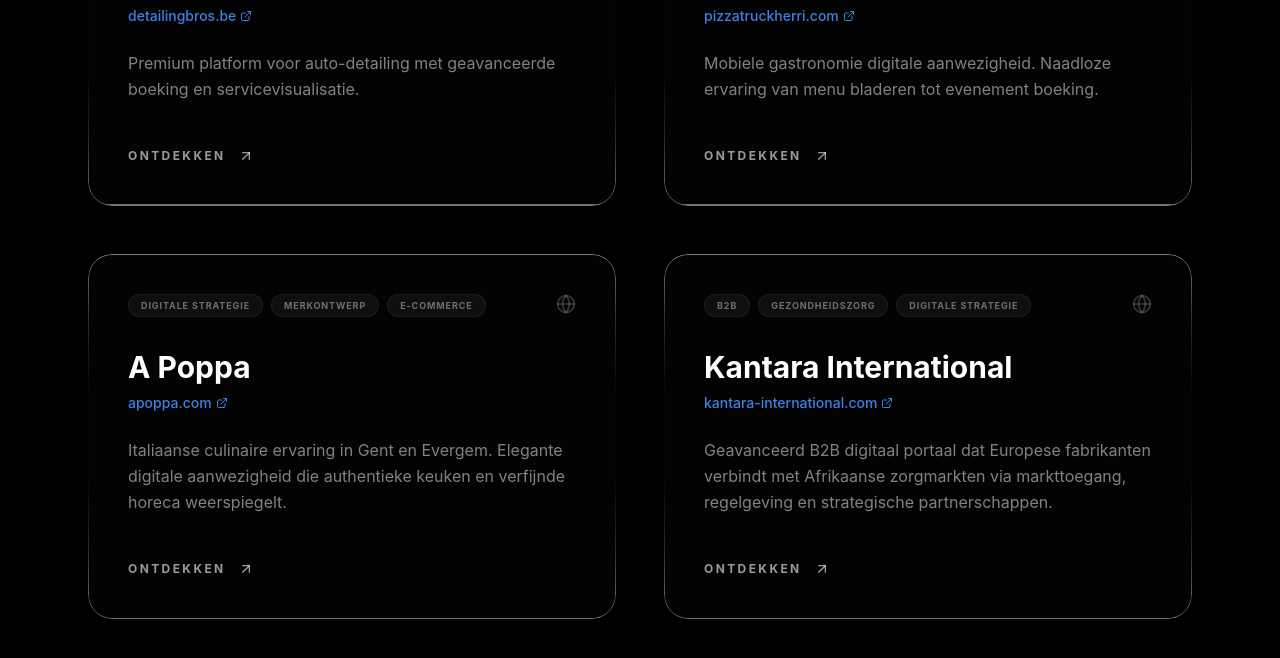
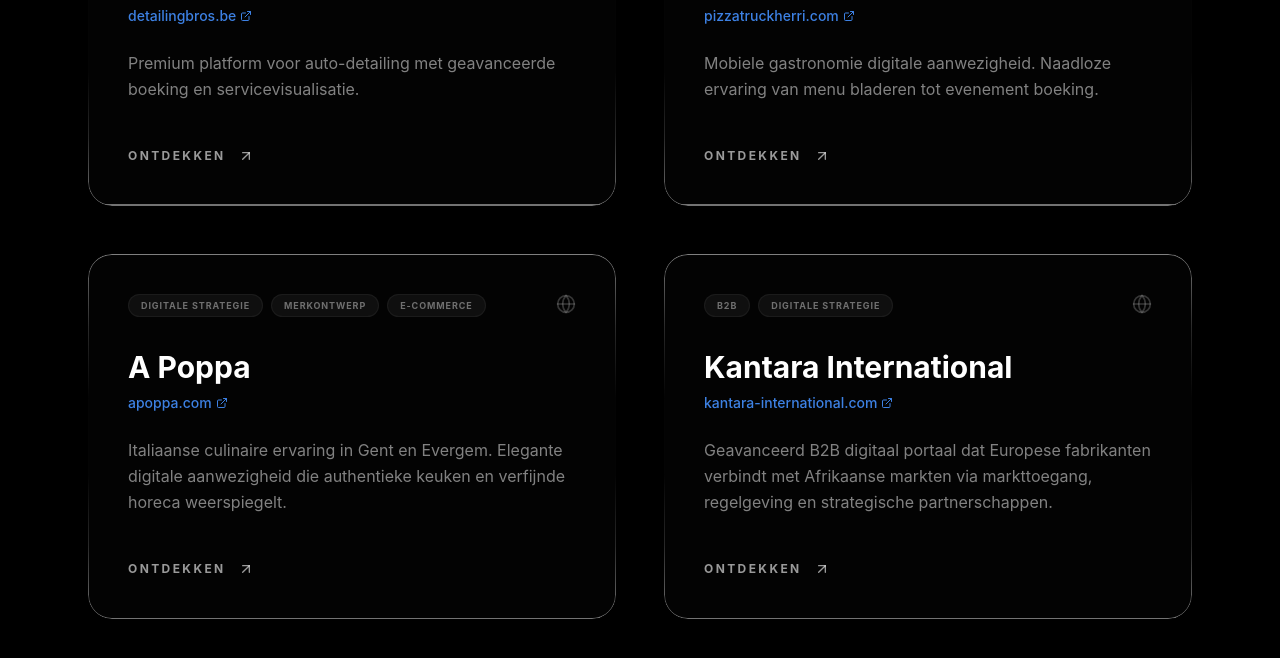
Before and after one commit to trimtmm-star/trim.studio, a React (Vite) app: page / in a window 1280 px wide. Shown: the part 3224-3882 px from the top of the page. Built offline with nearby package versions, Linux system fonts and the light colour scheme.

Commit message:
Update App.tsx

```diff
--- a/src/App.tsx
+++ b/src/App.tsx
@@ -59,8 +59,8 @@
         {
           title: "Kantara International",
           url: "kantara-international.com",
-          desc: "Sophisticated B2B digital portal bridging European manufacturers and African healthcare markets through market entry, regulatory compliance, and strategic partnerships.",
-          tags: ["B2B", "Healthcare", "Digital Strategy"]
+          desc: "Sophisticated B2B digital portal bridging European manufacturers and African markets through market entry, regulatory compliance, and strategic partnerships.",
+          tags: ["B2B", "Digital Strategy"]
         }
       ]
     },
@@ -133,8 +133,8 @@
         {
           title: "Kantara International",
           url: "kantara-international.com",
-          desc: "Geavanceerd B2B digitaal portaal dat Europese fabrikanten verbindt met Afrikaanse zorgmarkten via markttoegang, regelgeving en strategische partnerschappen.",
-          tags: ["B2B", "Gezondheidszorg", "Digitale Strategie"]
+          desc: "Geavanceerd B2B digitaal portaal dat Europese fabrikanten verbindt met Afrikaanse markten via markttoegang, regelgeving en strategische partnerschappen.",
+          tags: ["B2B", "Digitale Strategie"]
         }
       ]
     },
```
